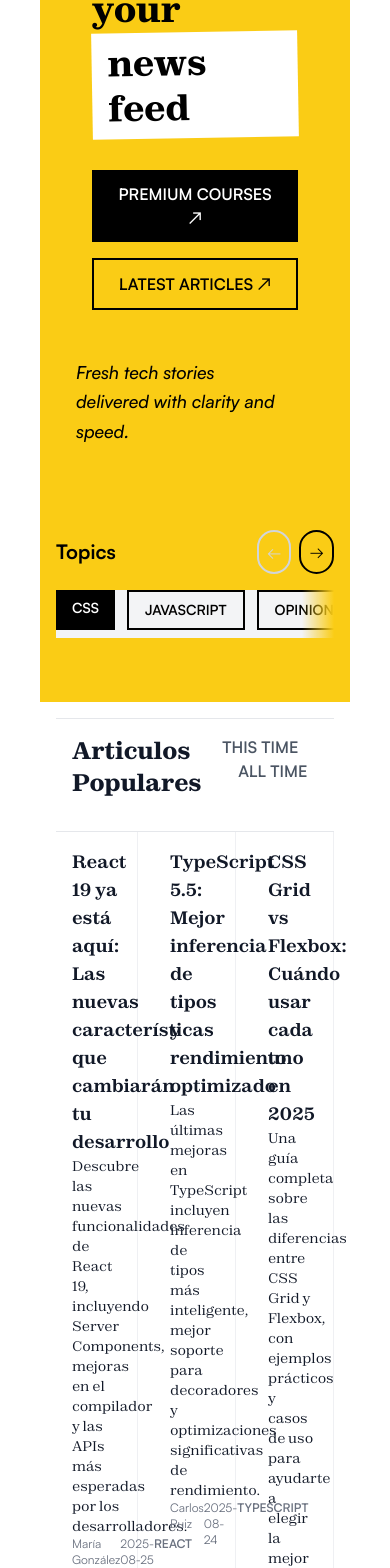
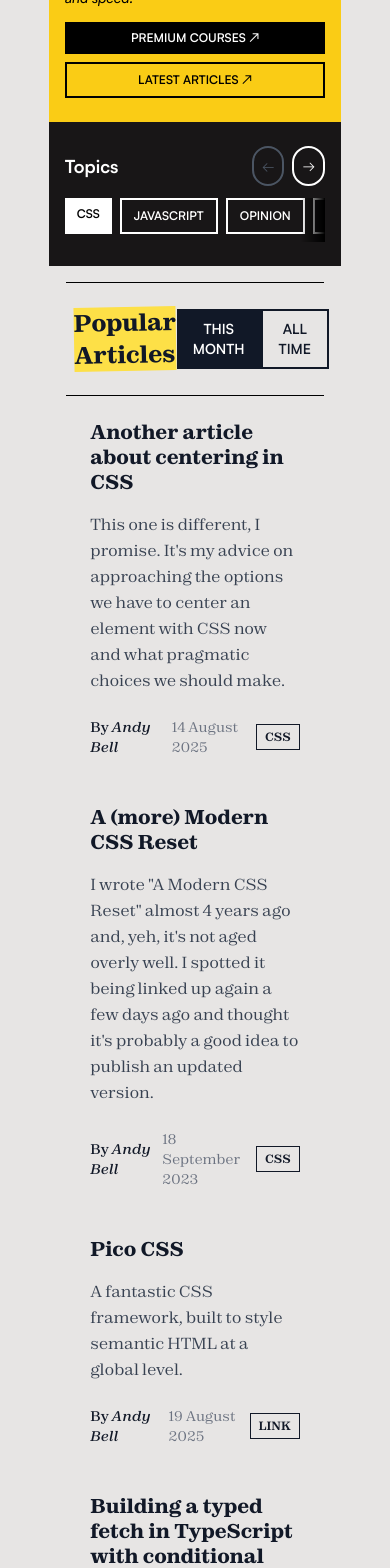
Before and after one commit to SanchezMarioo/the-byte-newspaper, a Next.js app: page / in a window 390 px wide. Shown: the part 420-1988 px from the top of the page. Built offline with nearby package versions, Linux system fonts and the light colour scheme.

Commit message:
feat: actualizar componentes de la interfaz, agregar sección de artículos recientes y mejorar el diseño responsivo

```diff
--- a/src/app/components/hero-section.tsx
+++ b/src/app/components/hero-section.tsx
@@ -62,49 +62,65 @@ export default function HeroSection() {
     };
 
     return (
-        <section className="relative bg-yellow-400 px-4 py-16 lg:py-20 mx-10">
-            <div className="max-w-screen mx-auto grid grid-cols-1 lg:grid-cols-3 gap-8 lg:gap-12 items-center p-5">
-                {/* Columna principal - Título y botones */}
-                <div className="lg:col-span-2 space-y-8 col-span-2 p-4">
-                    <h1 className="text-4xl sm:text-5xl md:text-6xl lg:text-7xl xl:text-8xl font-display font-bold text-black leading-tight mb-4">
+        <>
+            {/* Sección Hero con fondo amarillo */}
+            <section className="relative bg-yellow-400 mx-auto w-3/4">
+                <div className="px-4 sm:px-6 md:px-8 lg:px-15 py-6 sm:py-8 lg:py-15">
+                    <div className="max-w-none mx-auto">
+                        <div className="grid grid-cols-1 lg:grid-cols-3 gap-4 lg:gap-6 items-start lg:items-center">
+                            {/* Columna principal - Título */}
+                            <div className="lg:col-span-2 space-y-3 lg:space-y-4">
+                                <h1 className="text-2xl sm:text-3xl md:text-4xl lg:text-4xl xl:text-5xl font-sans font-[900] text-black leading-tight hover:underline hover:decoration-yellow-500 hover:underline-offset-4">
                                     Power up your<br />
-                        <span className="inline-block bg-white px-4 py-2 transform -rotate-1">news feed</span>
+                                    <span className="inline-block bg-white px-2 py-1 sm:px-3 sm:py-1 transform -rotate-1 text-xl sm:text-2xl md:text-3xl lg:text-3xl xl:text-4xl">news feed</span>
                                 </h1>
 
+                                {/* Subtítulo - Visible solo en móvil/tablet aquí */}
+                                <div className="lg:hidden">
+                                    <p className="text-sm sm:text-base text-black font-medium italic leading-relaxed">
+                                        Fresh tech stories delivered with clarity and speed.
+                                    </p>
+                                </div>
+
                                 {/* Botones */}
-                    <div className="flex flex-col sm:flex-row gap-4">
-                        <button className="bg-black text-white px-6 py-3 font-semibold hover:bg-gray-800 transition-colors">
+                                <div className="flex flex-col sm:flex-row gap-2">
+                                    <button className="bg-black text-white px-3 py-2 text-xs sm:text-sm font-semibold hover:bg-gray-800 transition-colors">
                                         PREMIUM COURSES ↗
                                     </button>
-                        <button className="border-2 border-black text-black px-6 py-3 font-semibold hover:bg-black hover:text-white transition-colors">
+                                    <button className="border-2 border-black text-black px-3 py-2 text-xs sm:text-sm font-semibold hover:bg-black hover:text-white transition-colors">
                                         LATEST ARTICLES ↗
                                     </button>
                                 </div>
                             </div>
 
-                {/* Columna derecha - Descripción */}
-                <div className="lg:col-span-1">
-                    <p className="text-lg lg:text-xl text-black font-medium italic leading-relaxed">
+                            {/* Columna derecha - Descripción solo en desktop */}
+                            <div className="hidden lg:block lg:col-span-1">
+                                <p className="text-sm text-black font-medium italic leading-relaxed">
                                     Fresh tech stories delivered with clarity and speed.
                                 </p>
                             </div>
+                        </div>
+                    </div>
+                </div>
+            </section>
 
-                {/* Sección de Topics - Carrusel interactivo */}
-                </div>
-                <div className="col-span-3 mt-16 lg:mt-20">
-                    <div className="flex flex-col gap-4">
+            {/* Sección Topics separada con fondo negro */}
+            <section className="bg-[#181617] dark:bg-stone-800 mx-auto w-3/4">
+                <div className="px-4 sm:px-6 md:px-8 lg:px-15 py-6 sm:py-8 lg:py-15">
+                    <div className="max-w-none mx-auto">
+                        <div className="flex flex-col gap-3 lg:gap-4">
                             <div className="flex items-center justify-between">
-                            <h2 className="text-xl font-bold text-black">Topics</h2>
+                                <h2 className="text-lg sm:text-xl font-bold text-white">Topics</h2>
 
                                 {/* Controles de navegación */}
                                 <div className="flex gap-2">
                                     <button
                                         onClick={() => scroll('left')}
                                         disabled={!canScrollLeft}
-                                    className={`p-2 rounded-full border-2 transition-all ${
+                                        className={`p-2 rounded-full border-2 transition-all text-sm ${
                                             canScrollLeft
-                                            ? 'border-black text-black hover:bg-black hover:text-white cursor-pointer'
-                                            : 'border-gray-300 text-gray-300 cursor-not-allowed'
+                                                ? 'border-white text-white hover:bg-white hover:text-black cursor-pointer'
+                                                : 'border-gray-600 text-gray-600 cursor-not-allowed'
                                         }`}
                                         aria-label="Scroll left"
                                     >
@@ -113,10 +129,10 @@ export default function HeroSection() {
                                     <button
                                         onClick={() => scroll('right')}
                                         disabled={!canScrollRight}
-                                    className={`p-2 rounded-full border-2 transition-all ${
+                                        className={`p-2 rounded-full border-2 transition-all text-sm ${
                                             canScrollRight
-                                            ? 'border-black text-black hover:bg-black hover:text-white cursor-pointer'
-                                            : 'border-gray-300 text-gray-300 cursor-not-allowed'
+                                                ? 'border-white text-white hover:bg-white hover:text-black cursor-pointer'
+                                                : 'border-gray-600 text-gray-600 cursor-not-allowed'
                                         }`}
                                         aria-label="Scroll right"
                                     >
@@ -126,20 +142,21 @@ export default function HeroSection() {
                             </div>
 
                             {/* Carrusel de tags */}
-                        <div className="relative bg-gray-100">
+                            <div className="relative">
                                 <div
                                     ref={scrollRef}
                                     onScroll={checkScrollButtons}
-                                className="flex gap-3 overflow-x-auto scrollbar-hide scroll-smooth pb-2"
+                                    className="flex gap-2 sm:gap-3 overflow-x-auto scrollbar-hide scroll-smooth pb-2"
                                     style={{ scrollbarWidth: 'none', msOverflowStyle: 'none' }}
                                 >
                                     {TAGS.map((tag) => (
+
                                         <span
                                             key={tag.id}
-                                        className={`px-4 py-2 text-sm font-semibold whitespace-nowrap flex-shrink-0 transition-colors cursor-pointer ${
+                                            className={`px-3 py-2 sm:px-4 text-xs sm:text-sm font-semibold whitespace-nowrap flex-shrink-0 transition-colors cursor-pointer ${
                                                 tag.isActive
-                                                ? 'bg-black text-white'
-                                                : 'border-2 border-black text-black hover:bg-black hover:text-white'
+                                                    ? 'bg-white text-black'
+                                                    : 'border-2 border-white text-white hover:bg-white hover:text-black'
                                             }`}
                                         >
                                             {tag.name}
@@ -148,11 +165,13 @@ export default function HeroSection() {
                                 </div>
 
                                 {/* Gradientes de fade en los bordes */}
-                            <div className={`absolute left-0 top-0 bottom-0 w-8 bg-gradient-to-r from-yellow-400 to-transparent pointer-events-none transition-opacity ${canScrollLeft ? 'opacity-100' : 'opacity-0'}`}></div>
-                            <div className={`absolute right-0 top-0 bottom-0 w-8 bg-gradient-to-l from-yellow-400 to-transparent pointer-events-none transition-opacity ${canScrollRight ? 'opacity-100' : 'opacity-0'}`}></div>
+                                <div className={`absolute left-0 top-0 bottom-0 w-6 sm:w-8 bg-gradient-to-r from-[#181617] to-transparent pointer-events-none transition-opacity ${canScrollLeft ? 'opacity-100' : 'opacity-0'}`}></div>
+                                <div className={`absolute right-0 top-0 bottom-0 w-6 sm:w-8 bg-gradient-to-l from-black to-transparent pointer-events-none transition-opacity ${canScrollRight ? 'opacity-100' : 'opacity-0'}`}></div>
+                            </div>
                         </div>
                     </div>
                 </div>
             </section>
+        </>
     )
 }
--- /dev/null
+++ b/src/app/components/latest-articles.tsx
@@ -0,0 +1,99 @@
+"use client";
+
+export function LatestArticles() {
+    const noticias = [
+  {
+    author: "Jane Smith",
+    date: "2025-08-27",
+    title: "AI Revolutionizes Web Development",
+    description: "Artificial Intelligence tools are streamlining coding and design, opening new possibilities for developers worldwide.",
+    tags: ["technology", "web development", "AI"]
+  },
+  {
+    author: "Carlos García",
+    date: "2025-08-27",
+    title: "Next.js 15: What’s New",
+    description: "The latest Next.js brings enhanced performance, native middleware, and simplified routing for modern web applications.",
+    tags: ["Next.js", "frameworks", "performance"]
+  },
+  {
+    author: "Akira Tanaka",
+    date: "2025-08-26",
+    title: "Strapi CMS: Going Headless Is Mainstream",
+    description: "Strapi cements its position as a leading headless CMS, now with real-time content editing and multilingual support.",
+    tags: ["Strapi"]
+  },
+  {
+    author: "Sophie Dubois",
+    date: "2025-08-26",
+    title: "Freelancing: New Platforms On The Rise",
+    description: "Emerging freelance platforms challenge established giants, offering better tools and more transparency for creatives.",
+    tags: ["entrepreneurship"]
+  },
+  {
+    author: "Mohamed El-Sayed",
+    date: "2025-08-25",
+    title: "Cybersecurity Trends 2025",
+    description: "Privacy and data protection dominate this year’s cybersecurity scene, pushing new standards for users and organizations.",
+    tags: ["cybersecurity"]
+  },
+  {
+    author: "Laura Rossi",
+    date: "2025-08-25",
+    title: "Remote Work: Evolution Continues",
+    description: "New tools and platforms make remote collaboration seamless, fueling productivity for global teams.",
+    tags: ["remote work"]
+  },
+  {
+    author: "David Miller",
+    date: "2025-08-24",
+    title: "Green Tech: Sustainability in Focus",
+    description: "Sustainable solutions and green technologies are gaining traction, reshaping industries and consumer habits.",
+    tags: ["sustainability"]
+  }
+];
+
+
+    return (
+        <section className="bg-stone-200 dark:bg-[#181617] text-black dark:text-white py-0 transition-colors duration-300 mx-4 sm:mx-8 md:mx-12 lg:mx-16 xl:mx-20" style={{maxWidth: '70%', margin: '0 auto'}}>
+            {/* Header */}
+            <div className="border-t border-b border-black dark:border-white py-4 sm:py-6">
+                <h2 className="text-xl sm:text-2xl font-[800] dark:bg-stone-900 bg-yellow-300 dark:text-white text-black px-2 py-1 inline-block transform -rotate-1">
+                    Latest Articles
+                </h2>
+            </div>
+
+            {/* Articles */}
+            <div className="border-b border-black dark:border-white">
+                {noticias.map((article, index) => (
+                    <div key={index} className="flex flex-col lg:flex-row border-t border-black dark:border-white">
+                        {/* Left column - Author & Date */}
+                        <div className="w-full lg:w-1/3 p-4 sm:p-6 lg:p-8 lg:border-r border-black dark:border-white">
+                            <p className="text-sm italic mb-2 lg:mb-4">
+                                By <span className="font-semibold">{article.author}</span>
+                            </p>
+                            <p className="text-sm mb-4 lg:mb-0">{article.date}</p>
+                        </div>
+
+                        {/* Right column - Content */}
+                        <div className="w-full lg:w-2/3 p-4 sm:p-6 lg:p-8 border-t border-black dark:border-white lg:border-t-0">
+                            <h3 className="text-xl sm:text-2xl lg:text-3xl font-serif font-bold mb-3 lg:mb-4 leading-tight">
+                                {article.title}
+                            </h3>
+                            <p className="text-sm sm:text-base mb-4 lg:mb-6 leading-relaxed">
+                                {article.description}
+                            </p>
+                            <div className="flex flex-wrap gap-2">
+                                {article.tags.map((tag, tagIndex) => (
+                                    <span key={tagIndex} className="border border-black dark:border-white px-2 py-1 text-xs font-semibold uppercase">
+                                        {tag}
+                                    </span>
+                                ))}
+                            </div>
+                        </div>
+                    </div>
+                ))}
+            </div>
+        </section>
+    )
+}
--- a/src/app/components/popular-articles.tsx
+++ b/src/app/components/popular-articles.tsx
@@ -1,100 +1,100 @@
 const POPULAR_ARTICLES = [
     {
         id: 1,
-        title: "React 19 ya está aquí: Las nuevas características que cambiarán tu desarrollo",
-        description: "Descubre las nuevas funcionalidades de React 19, incluyendo Server Components, mejoras en el compilador y las APIs más esperadas por los desarrolladores.",
-        author: "María González",
-        date: "2025-08-25",
-        tag: "REACT"
+        title: "Another article about centering in CSS",
+        description: "This one is different, I promise. It's my advice on approaching the options we have to center an element with CSS now and what pragmatic choices we should make.",
+        author: "Andy Bell",
+        date: "14 August 2025",
+        tag: "CSS"
     },
     {
         id: 2,
-        title: "TypeScript 5.5: Mejor inferencia de tipos y rendimiento optimizado",
-        description: "Las últimas mejoras en TypeScript incluyen inferencia de tipos más inteligente, mejor soporte para decoradores y optimizaciones significativas de rendimiento.",
-        author: "Carlos Ruiz",
-        date: "2025-08-24",
+        title: "A (more) Modern CSS Reset",
+        description: "I wrote \"A Modern CSS Reset\" almost 4 years ago and, yeh, it's not aged overly well. I spotted it being linked up again a few days ago and thought it's probably a good idea to publish an updated version.",
+        author: "Andy Bell",
+        date: "18 September 2023",
+        tag: "CSS"
+    },
+    {
+        id: 3,
+        title: "Pico CSS",
+        description: "A fantastic CSS framework, built to style semantic HTML at a global level.",
+        author: "Andy Bell",
+        date: "19 August 2025",
+        tag: "LINK"
+    },
+    {
+        id: 4,
+        title: "Building a typed fetch in TypeScript with conditional types and infer",
+        description: "Sophie Koonin uses a handy context — a bird watching site — to explain some complex, but handy features of TypeScript that will definitely improve your API-based functionality.",
+        author: "Sophie Koonin",
+        date: "07 August 2025",
         tag: "TYPESCRIPT"
     },
     {
-        id: 3,
-        title: "CSS Grid vs Flexbox: Cuándo usar cada uno en 2025",
-        description: "Una guía completa sobre las diferencias entre CSS Grid y Flexbox, con ejemplos prácticos y casos de uso para ayudarte a elegir la mejor opción.",
-        author: "Ana Martín",
-        date: "2025-08-23",
+        id: 5,
+        title: "A handy use of subgrid to enhance a simple layout",
+        description: "Subgrid in CSS is really handy for getting a nice level of design detail in place, especially in terms of maintaining a nice reading line, as Andy shows in this article.",
+        author: "Andy Bell",
+        date: "17 July 2025",
         tag: "CSS"
     },
     {
-        id: 4,
-        title: "Next.js 15: App Router y las mejoras en el renderizado del servidor",
-        description: "Explora las nuevas características de Next.js 15, incluyendo mejoras en el App Router, Turbopack y optimizaciones en Server-Side Rendering.",
-        author: "David López",
-        date: "2025-08-22",
-        tag: "JAVASCRIPT"
-    },
-    {
-        id: 5,
-        title: "Inteligencia Artificial en el desarrollo web: Herramientas que debes conocer",
-        description: "Descubre cómo la IA está transformando el desarrollo web con herramientas como GitHub Copilot, ChatGPT y nuevas soluciones para automatizar tareas.",
-        author: "Laura Pérez",
-        date: "2025-08-21",
-        tag: "AI & ML"
-    },
-    {
         id: 6,
-        title: "Node.js 22: Nuevas APIs nativas y mejoras en el ecosistema",
-        description: "Las últimas actualizaciones de Node.js traen APIs nativas mejoradas, mejor soporte para ESM y optimizaciones importantes en el runtime.",
-        author: "Miguel Santos",
-        date: "2025-08-20",
-        tag: "NODE.JS"
-    },
-    {
-        id: 7,
-        title: "Seguridad en aplicaciones web: Vulnerabilidades más comunes en 2025",
-        description: "Aprende sobre las vulnerabilidades de seguridad más frecuentes en aplicaciones web modernas y cómo proteger tus proyectos efectivamente.",
-        author: "Elena Vega",
-        date: "2025-08-19",
-        tag: "SECURITY"
-    },
-    {
-        id: 8,
-        title: "Performance Web: Optimizaciones que realmente importan",
-        description: "Técnicas avanzadas de optimización web que pueden mejorar significativamente el rendimiento de tus aplicaciones y la experiencia del usuario.",
-        author: "Roberto Díaz",
-        date: "2025-08-18",
-        tag: "PERFORMANCE"
+        title: "Styling Tables the Modern CSS Way",
+        description: "Modern CSS makes styling HTML tables in a considered, responsive nature a breeze. Michelle Barker breaks it all down for you in this deep dive.",
+        author: "Michelle Barker",
+        date: "18 July 2024",
+        tag: "CSS"
     }
 ];
 
-export function PopularArticles () {
+export function PopularArticles() {
     return (
-        <div className="max-w-screen p-4 max-h-screen mx-10">
-            <div className="border-y p-4 flex justify-between">
-                <div>
-                    <h2 className="text-2xl font-bold mb-4 font-display">Articulos Populares</h2>
+        <section className="bg-stone-200 dark:bg-[#181617] mx-4 sm:mx-6 md:mx-8 lg:mx-10 p-4">
+            <div className="w-[79%] mx-auto">
+                {/* Header con título y filtros */}
+                <div className="border-t border-b border-black dark:border-white py-6 flex justify-between items-center">
+                    <h2 className="text-2xl lg:text-3xl font-bold text-gray-900 dark:text-white font-display ml-2 -rotate-1 inline-block bg-yellow-300 dark:bg-gray-950">
+                        Popular Articles
+                    </h2>
+                    <div className="flex gap-0">
+                        <button className="bg-gray-900 text-white dark:bg-white dark:text-black px-4 py-2 text-sm font-semibold hover:bg-gray-700 dark:hover:bg-gray-200 transition-colors">
+                            THIS MONTH
+                        </button>
+                        <button className="border-2 border-gray-900 text-gray-900 dark:border-white dark:text-white px-4 py-2 text-sm font-semibold hover:bg-gray-900 hover:text-white dark:hover:bg-white dark:hover:text-black transition-colors">
+                            ALL TIME
+                        </button>
+                    </div>
                 </div>
-                <div className="space-x-4">
-                    <button className="text-md font-semibold text-gray-600 hover:text-gray-800">
-                        THIS TIME
-                    </button>
-                    <button className="text-md font-semibold text-gray-600 hover:text-gray-800">
-                        ALL TIME
-                    </button>
+
+                {/* Grid de artículos */}
+                <div className="grid grid-cols-1 md:grid-cols-2 lg:grid-cols-3">
+                        {POPULAR_ARTICLES.slice(0, 6).map((article, index) => (
+                            <article
+                                key={article.id}
+                                className={`group p-6 lg:p-8 border-black/80 dark:border-white flex flex-col ${
+                                    (index % 3) < 2 ? 'lg:border-r' : ''
+                                } ${index < 3 ? 'lg:border-b' : ''} cursor-pointer transition-all`}>
+                                <h3 className="text-xl lg:text-2xl font-bold text-gray-900 dark:text-white mb-4 leading-tight font-display group-hover:underline group-hover:decoration-yellow-400 group-hover:underline-offset-4">
+                                    {article.title}
+                                </h3>
+                            <p className="text-gray-700 dark:text-gray-300 mb-6 leading-relaxed font-display flex-grow">
+                                {article.description}
+                            </p>
+                            <div className="flex items-center justify-between text-sm mt-auto font-display">
+                                <div className="flex items-center gap-2">
+                                    <span className="text-gray-900 dark:text-white font-medium">By <span className="italic">{article.author}</span></span>
+                                    <span className="text-gray-500 dark:text-gray-400">{article.date}</span>
+                                </div>
+                                <span className="border border-gray-900 dark:border-white text-gray-900 dark:text-white px-2 py-1 text-xs font-semibold">
+                                    {article.tag}
+                                </span>
+                            </div>
+                        </article>
+                    ))}
                 </div>
             </div>
-            <div className="max-h-96 grid grid-cols-3 gap-4">
-                {POPULAR_ARTICLES.map((article) => (
-                    <div key={article.id} className="border-b border-r border-gray-200/60  p-4">
-                        <h3 className="text-lg font-semibold font-display">{article.title}</h3>
-                        <p className="text-sm font-display">{article.description}</p>
-                        <div className="flex justify-between text-xs text-gray-500">
-                                <span>{article.author}</span>
-                                <span>{article.date}</span>
-                                <span className="font-semibold">{article.tag}</span>
-                            </div>
-                        </div>
-                    ))}
-                </div>
-
-        </div>
+        </section>
     )
 }
--- a/src/app/layout.tsx
+++ b/src/app/layout.tsx
@@ -13,7 +13,7 @@ export default function RootLayout({
 }>) {
   return (
     <html lang="es">
-      <body className="font-sans antialiased bg-white dark:bg-black text-gray-900 dark:text-gray-100 transition-colors duration-300">
+      <body className="font-sans antialiased bg-stone-200 dark:bg-[#181617] text-gray-900 dark:text-gray-100 transition-colors duration-300">
         {children}
       </body>
     </html>
--- a/src/app/page.tsx
+++ b/src/app/page.tsx
@@ -1,5 +1,6 @@
 import Header from "./components/header";
 import HeroSection from "./components/hero-section";
+import { LatestArticles } from "./components/latest-articles";
 import { PopularArticles } from "./components/popular-articles";
 
 export default function Home() {
@@ -8,6 +9,7 @@ export default function Home() {
       <Header />
       <HeroSection />
       <PopularArticles />
+      <LatestArticles />
     </>
   );
 }
```
Also changed, not shown: src/app/components/header.tsx (+7 -4 lines). Lines whose indentation alone changed are shown as unchanged.
